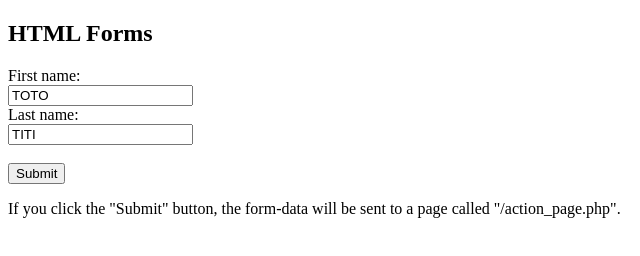
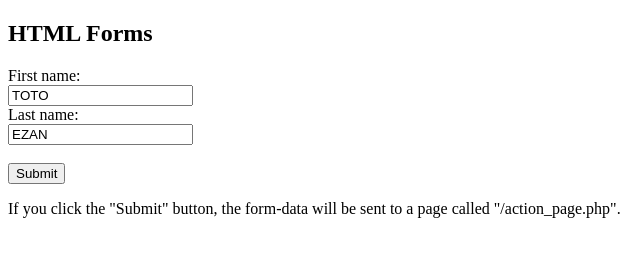
Before and after one commit to Lucindaghazi/monprojetgit, a plain HTML site: page index.html in a window 1280 px wide. Shown: the full height of the page, 0-640 px from the left. Drawn offline with Linux system fonts and the light colour scheme.

Commit message:
Hola que tal

```diff
--- a/index.html
+++ b/index.html
@@ -10,7 +10,7 @@
   <input type="text" name="firstname" value="TOTO">
   <br>
   Last name:<br>
-  <input type="text" name="lastname" value="TITI">
+  <input type="text" name="lastname" value="EZAN">
   <br><br>
   <input type="submit" value="Submit">
 </form>
```
